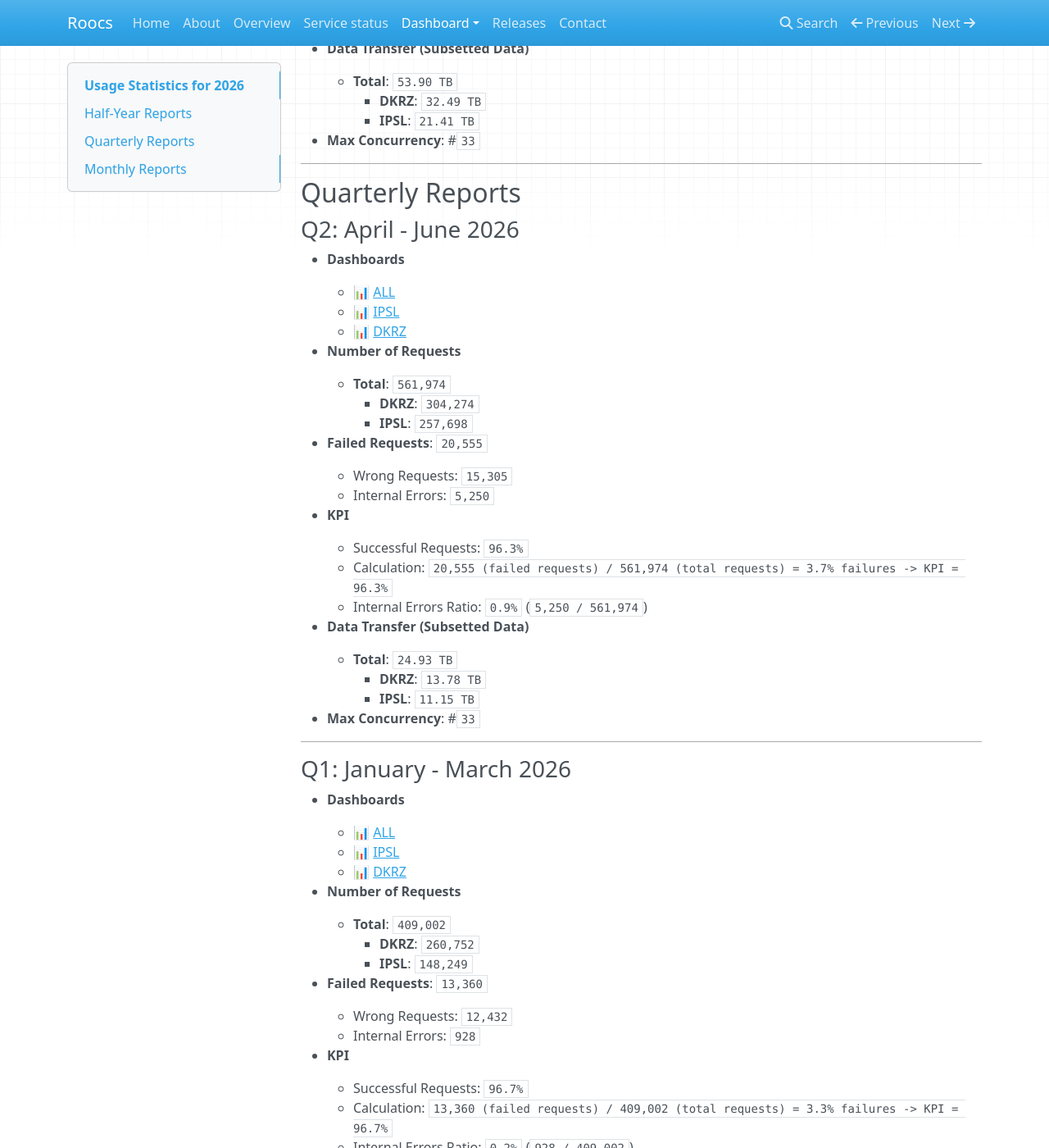
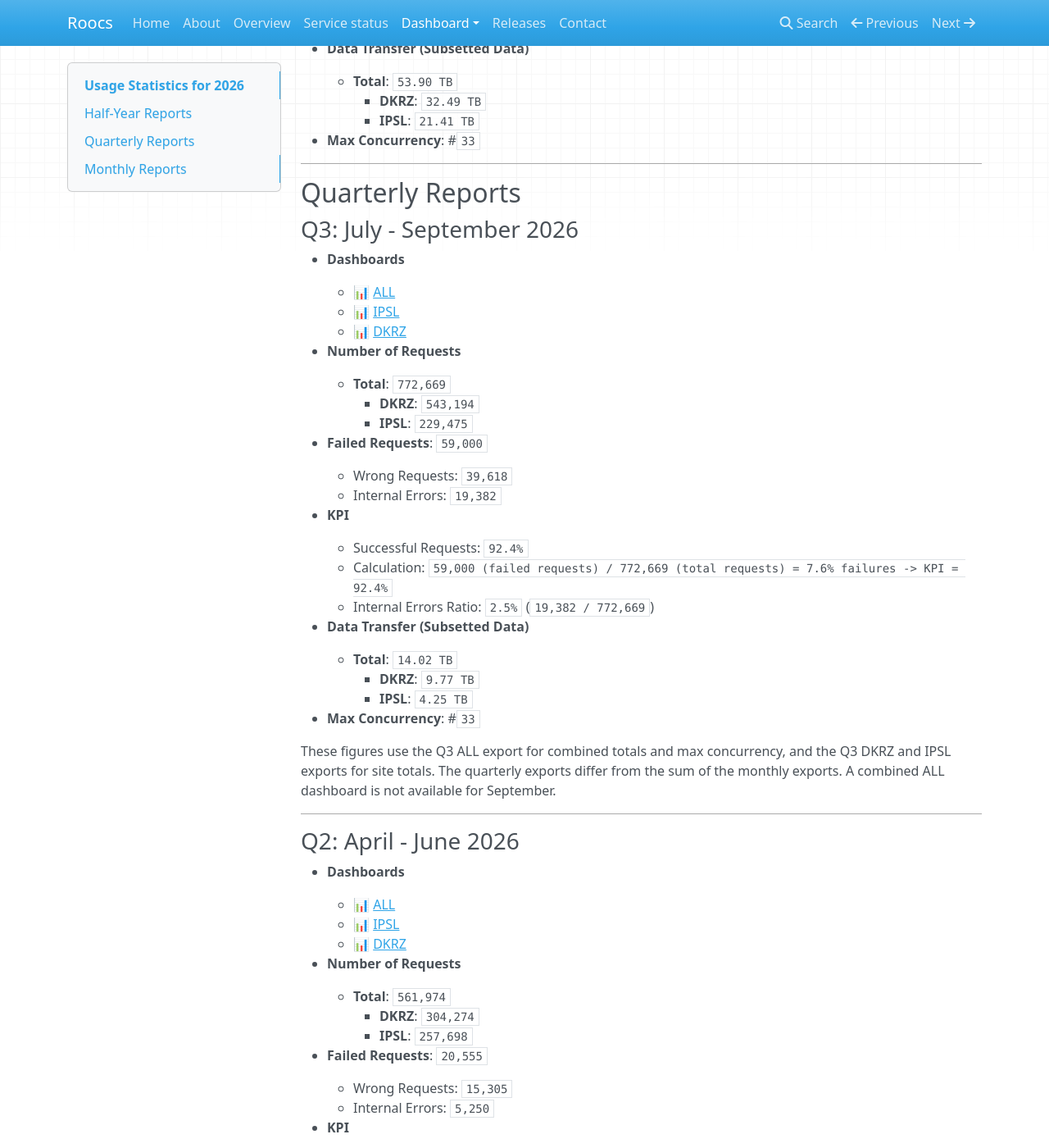
Before and after one commit to roocs/roocs.github.io, an MkDocs documentation site: the page built from docs/dashboard/dashboard-2026.md, in a window 1280 px wide and 1400 px high, scrolled down 511 px. Shown: the whole window at 82% size. Built offline with MkDocs 1.6.1, drawn with Linux system fonts in a browser that asks for light colours; nearby versions of some CDN libraries; some of the changed text lies outside the part shown.

Commit message:
update dashboard 2026 q3

```diff
--- a/docs/dashboard/dashboard-2026.md
+++ b/docs/dashboard/dashboard-2026.md
@@ -28,6 +28,41 @@
 ---
 
 ## Quarterly Reports
+
+### Q3: July - September 2026
+
+- **Dashboards**
+    - 📊 [ALL](/downloads/dashboard/2026/dashboard-2026-q3-all.html)
+    - 📊 [IPSL](/downloads/dashboard/2026/dashboard-2026-q3-ipsl.html)
+    - 📊 [DKRZ](/downloads/dashboard/2026/dashboard-2026-q3-dkrz.html)
+
+- **Number of Requests**
+    - **Total**: `772,669`
+        - **DKRZ**: `543,194`
+        - **IPSL**: `229,475`
+
+- **Failed Requests**: `59,000`
+    - Wrong Requests: `39,618`
+    - Internal Errors: `19,382`
+
+- **KPI**
+    - Successful Requests: `92.4%`
+    - Calculation: `59,000 (failed requests) / 772,669 (total requests) = 7.6% failures -> KPI = 92.4%`
+    - Internal Errors Ratio: `2.5%` (`19,382 / 772,669`)
+
+- **Data Transfer (Subsetted Data)**
+    - **Total**: `14.02 TB`
+        - **DKRZ**: `9.77 TB`
+        - **IPSL**: `4.25 TB`
+
+- **Max Concurrency**: #`33`
+
+These figures use the Q3 ALL export for combined totals and max concurrency,
+and the Q3 DKRZ and IPSL exports for site totals. The quarterly exports differ
+from the sum of the monthly exports. A combined ALL dashboard is not available
+for September.
+
+---
 
 ### Q2: April - June 2026
 
@@ -93,6 +128,9 @@
 
 | Month | ALL | IPSL | DKRZ |
 |------------------|----------------|----------------|----------------|
+| **September 2026** | - | [View](/downloads/dashboard/2026/dashboard-2026-09-ipsl.html) | [View](/downloads/dashboard/2026/dashboard-2026-09-dkrz.html) |
+| **August 2026** | [View](/downloads/dashboard/2026/dashboard-2026-08-all.html) | [View](/downloads/dashboard/2026/dashboard-2026-08-ipsl.html) | [View](/downloads/dashboard/2026/dashboard-2026-08-dkrz.html) |
+| **July 2026** | [View](/downloads/dashboard/2026/dashboard-2026-07-all.html) | [View](/downloads/dashboard/2026/dashboard-2026-07-ipsl.html) | [View](/downloads/dashboard/2026/dashboard-2026-07-dkrz.html) |
 | **June 2026** | [View](/downloads/dashboard/2026/dashboard-2026-06-all.html) | [View](/downloads/dashboard/2026/dashboard-2026-06-ipsl.html) | [View](/downloads/dashboard/2026/dashboard-2026-06-dkrz.html) |
 | **May 2026** | [View](/downloads/dashboard/2026/dashboard-2026-05-all.html) | [View](/downloads/dashboard/2026/dashboard-2026-05-ipsl.html) | [View](/downloads/dashboard/2026/dashboard-2026-05-dkrz.html) |
 | **April 2026** | [View](/downloads/dashboard/2026/dashboard-2026-04-all.html) | [View](/downloads/dashboard/2026/dashboard-2026-04-ipsl.html) | [View](/downloads/dashboard/2026/dashboard-2026-04-dkrz.html) |
```
